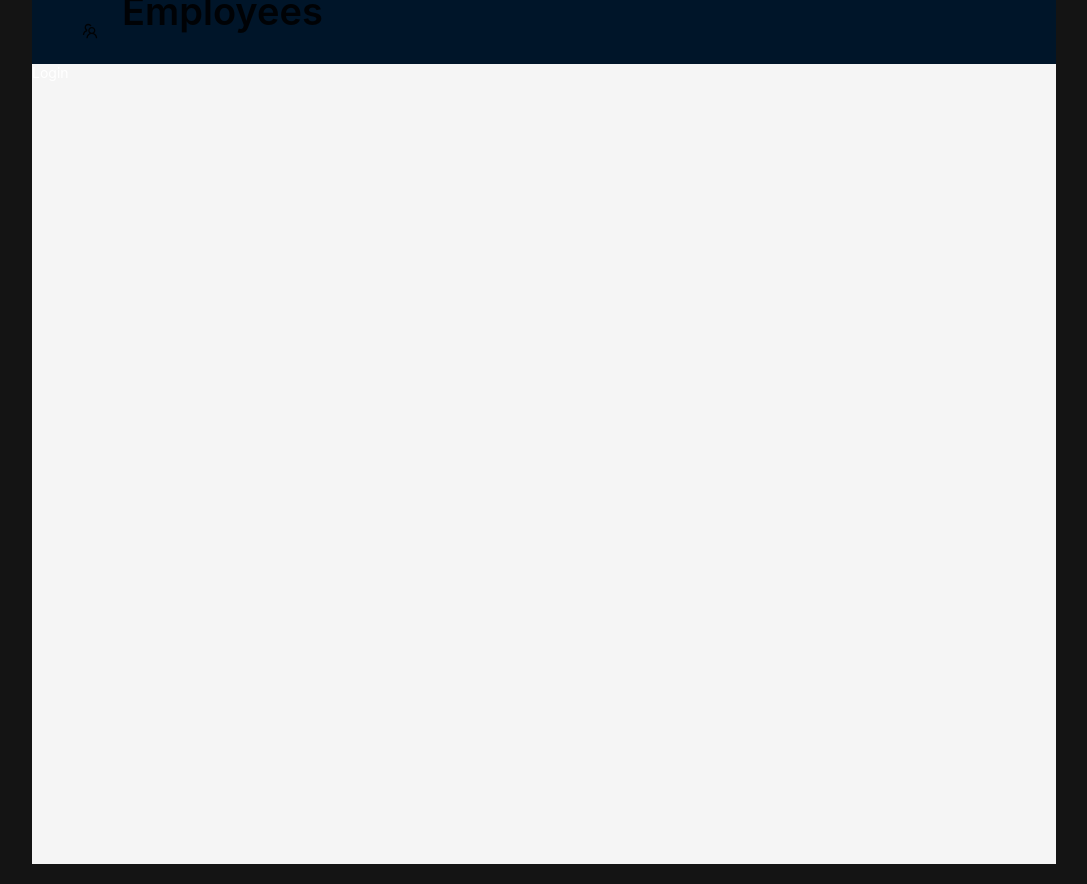
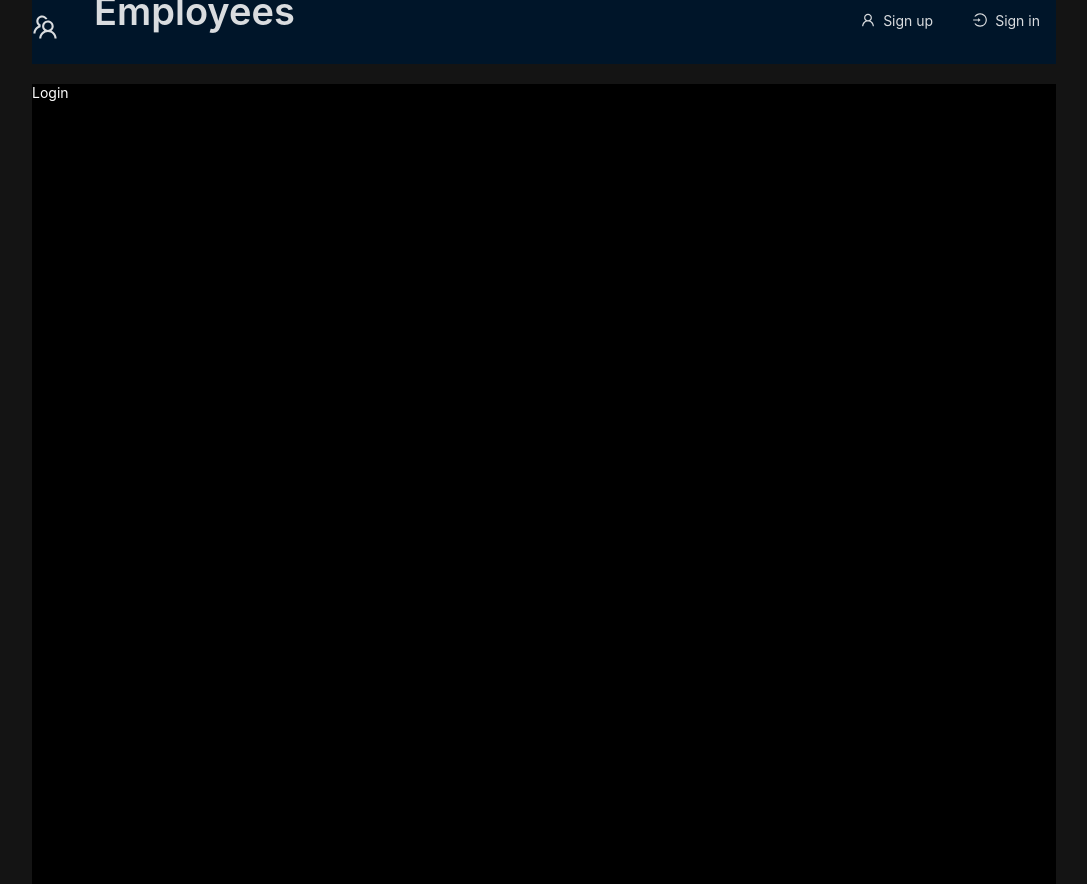
Before and after one commit to nilsmanc/employee-dashboard-frontend, a React (Create React App) app: page /login in a window 1280 px wide. Shown: the whole page, without its empty margins (96-1183 px from the left). Built offline with nearby package versions, Linux system fonts and the light colour scheme.

Commit message:
header styles

```diff
--- a/package.json
+++ b/package.json
@@ -12,7 +12,7 @@
     "@types/node": "^17.0.45",
     "@types/react": "^18.2.14",
     "@types/react-dom": "^18.2.6",
-    "antd": "^5.6.3",
+    "antd": "5.1.5",
     "react": "^18.2.0",
     "react-dom": "^18.2.0",
     "react-redux": "^8.1.1",
--- a/src/components/header/index.module.css
+++ b/src/components/header/index.module.css
@@ -0,0 +1,12 @@
+.header {
+  padding: 20px 0;
+  display: flex;
+  align-items: center;
+  justify-content: space-between;
+  margin-bottom: 20px;
+}
+
+.teamIcon {
+  font-size: 26px;
+  margin-right: 12px;
+}
--- a/src/components/header/index.tsx
+++ b/src/components/header/index.tsx
@@ -1,16 +1,32 @@
 import { Layout, Space, Typography } from 'antd'
-import { TeamOutlined } from '@ant-design/icons'
+import { LoginOutlined, TeamOutlined, UserOutlined } from '@ant-design/icons'
 import { CustomButton } from '../custom-button'
 import styles from './index.module.css'
+import { Link } from 'react-router-dom'
+import { Paths } from '../../paths'
 
 export const Header = () => {
   return (
     <Layout.Header className={styles.header}>
       <Space>
         <TeamOutlined className={styles.teamIcon} />
-        <CustomButton type="ghost">
-          <Typography.Title level={1}>Employees</Typography.Title>
-        </CustomButton>
+        <Link to={Paths.home}>
+          <CustomButton type="ghost">
+            <Typography.Title level={1}>Employees</Typography.Title>
+          </CustomButton>
+        </Link>
+      </Space>
+      <Space>
+        <Link to={Paths.register}>
+          <CustomButton type="ghost" icon={<UserOutlined />}>
+            Sign up
+          </CustomButton>
+        </Link>
+        <Link to={Paths.login}>
+          <CustomButton type="ghost" icon={<LoginOutlined />}>
+            Sign in
+          </CustomButton>
+        </Link>
       </Space>
     </Layout.Header>
   )
--- a/src/index.tsx
+++ b/src/index.tsx
@@ -1,4 +1,5 @@
 import React from 'react'
+import { ConfigProvider, theme } from 'antd'
 import { createRoot } from 'react-dom/client'
 import { Provider } from 'react-redux'
 import { store } from './app/store'
@@ -30,7 +31,13 @@ const root = createRoot(container)
 root.render(
   <React.StrictMode>
     <Provider store={store}>
-      <RouterProvider router={router} />
+      <ConfigProvider
+        theme={{
+          algorithm: theme.darkAlgorithm,
+        }}
+      >
+        <RouterProvider router={router} />
+      </ConfigProvider>
     </Provider>
   </React.StrictMode>
 )
```
Also changed, not shown: 1 other file (tests, documents, lock files or other folders).
